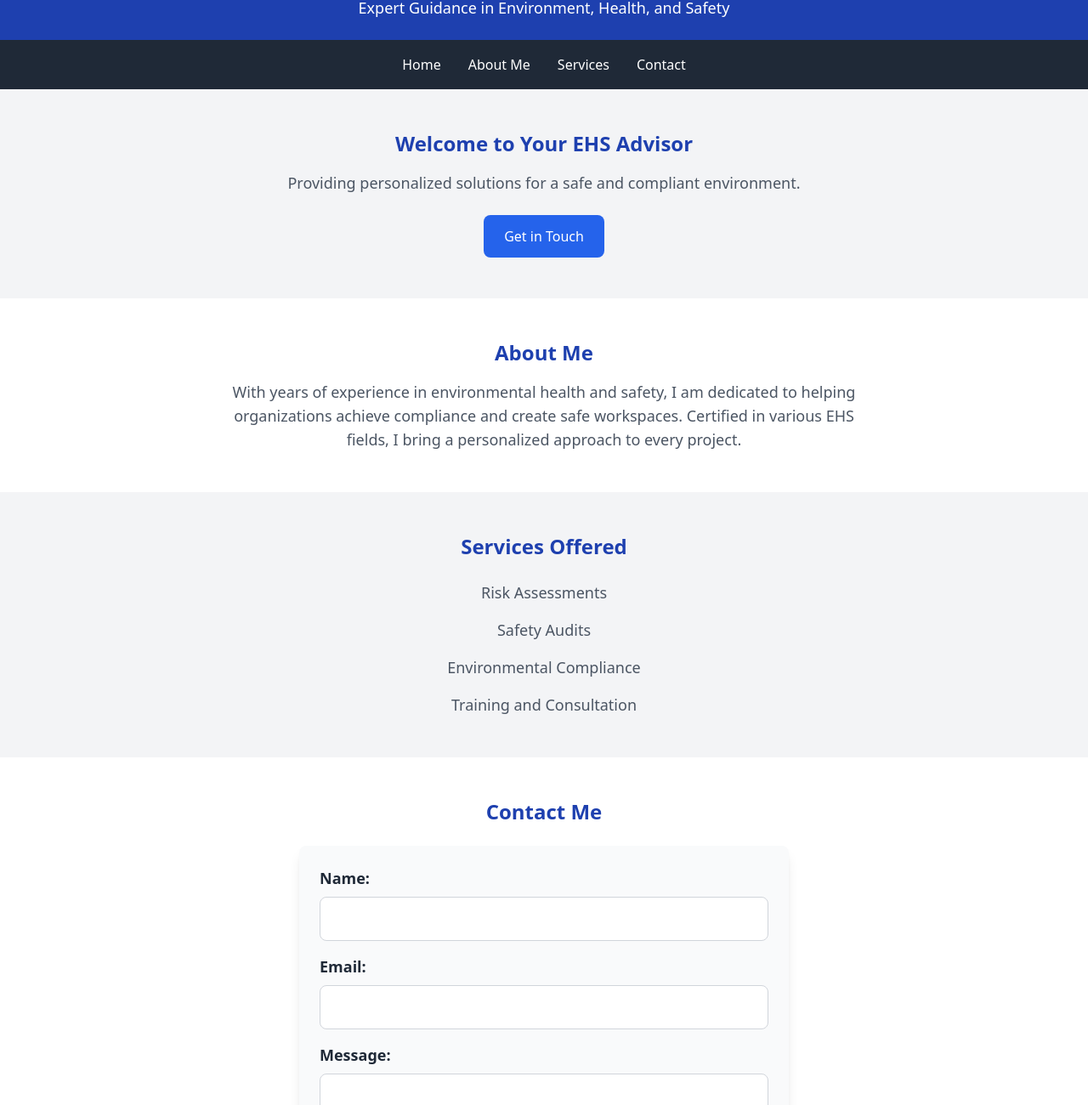
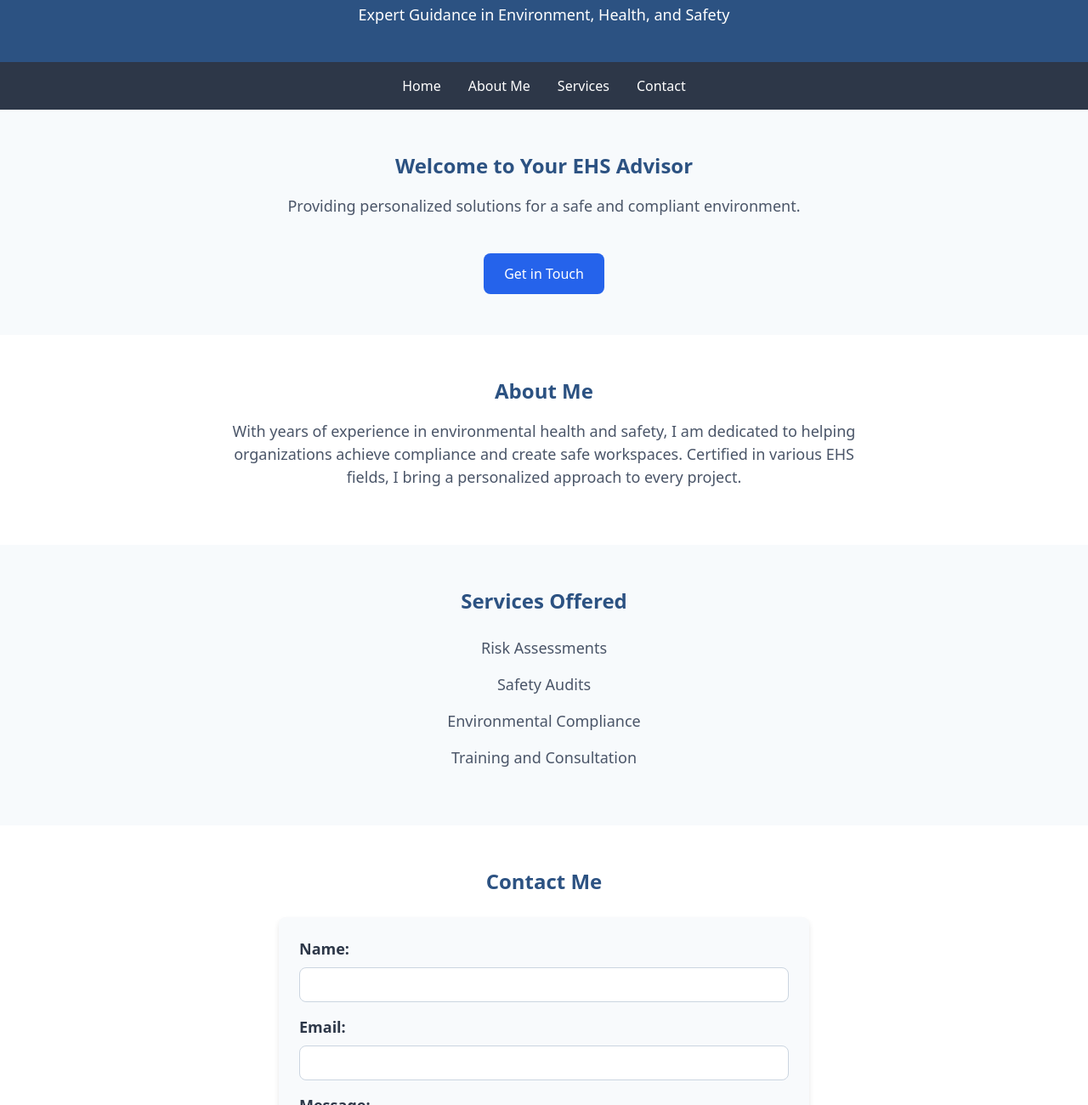
Before and after one commit to mufafa9/Ehs-advisor, a plain HTML site: page index.html in a window 1280 px wide. Shown: the part 73-1373 px from the top of the page at 85% size. Drawn offline with nearby package versions, Linux system fonts and the light colour scheme.

Commit message:
made some changes and uploaded some files

```diff
--- a/index.html
+++ b/index.html
@@ -4,44 +4,214 @@
     <meta charset="UTF-8">
     <meta name="viewport" content="width=device-width, initial-scale=1.0">
     <title>Your EHS Advisor</title>
-    <!-- Include Tailwind CSS from a CDN -->
-    <script src="https://cdn.tailwindcss.com"></script>
+    <style>
+        /* General Styles */
+        body {
+            margin: 0;
+            padding: 0;
+            font-family: system-ui, -apple-system, sans-serif;
+            line-height: 1.5;
+            color: #2d3748;
+            background-color: #f7fafc;
+        }
+
+        /* Header Styles */
+        header {
+            background-color: #2c5282;
+            color: white;
+            padding: 1.5rem 0;
+            text-align: center;
+        }
+
+        header h1 {
+            font-size: 1.875rem;
+            font-weight: 600;
+            margin: 0;
+        }
+
+        header p {
+            font-size: 1.125rem;
+            margin-top: 0.5rem;
+        }
+
+        /* Navigation Styles */
+        nav {
+            background-color: #2d3748;
+            color: white;
+            padding: 1rem 0;
+        }
+
+        nav ul {
+            list-style: none;
+            padding: 0;
+            margin: 0;
+            display: flex;
+            justify-content: center;
+            gap: 2rem;
+        }
+
+        nav a {
+            color: white;
+            text-decoration: none;
+        }
+
+        nav a:hover {
+            color: #fbbf24;
+        }
+
+        /* Section Styles */
+        section {
+            padding: 3rem 0;
+            text-align: center;
+        }
+
+        section h2 {
+            font-size: 1.5rem;
+            font-weight: 600;
+            color: #2c5282;
+            margin: 0;
+        }
+
+        section p {
+            margin-top: 1rem;
+            font-size: 1.125rem;
+            color: #4a5568;
+        }
+
+        /* Home Section */
+        #home a {
+            display: inline-block;
+            margin-top: 1.5rem;
+            background-color: #2563eb;
+            color: white;
+            padding: 0.75rem 1.5rem;
+            border-radius: 0.5rem;
+            text-decoration: none;
+        }
+
+        #home a:hover {
+            background-color: #1d4ed8;
+        }
+
+        /* About Section */
+        #about {
+            background-color: white;
+        }
+
+        #about p {
+            max-width: 48rem;
+            margin-left: auto;
+            margin-right: auto;
+        }
+
+        /* Services Section */
+        #services ul {
+            margin-top: 1.5rem;
+            list-style: none;
+            padding: 0;
+            font-size: 1.125rem;
+            color: #4a5568;
+        }
+
+        #services li {
+            margin: 1rem 0;
+        }
+
+        /* Contact Section */
+        #contact {
+            background-color: white;
+        }
+
+        form {
+            margin-top: 1.5rem;
+            max-width: 36rem;
+            margin-left: auto;
+            margin-right: auto;
+            background-color: #f8fafc;
+            padding: 1.5rem;
+            border-radius: 0.5rem;
+            box-shadow: 0 4px 6px rgba(0, 0, 0, 0.1);
+        }
+
+        label {
+            display: block;
+            text-align: left;
+            font-size: 1.125rem;
+            font-weight: 600;
+        }
+
+        input, textarea {
+            width: 100%;
+            padding: 0.75rem;
+            margin-top: 0.5rem;
+            margin-bottom: 1rem;
+            border: 1px solid #cbd5e0;
+            border-radius: 0.5rem;
+            box-sizing: border-box;
+        }
+
+        button {
+            width: 100%;
+            margin-top: 1.5rem;
+            background-color: #2563eb;
+            color: white;
+            padding: 0.75rem;
+            border: none;
+            border-radius: 0.5rem;
+            cursor: pointer;
+        }
+
+        button:hover {
+            background-color: #1d4ed8;
+        }
+
+        /* Footer Styles */
+        footer {
+            background-color: #2c5282;
+            color: white;
+            text-align: center;
+            padding: 1rem 0;
+        }
+
+        footer p {
+            margin: 0;
+        }
+    </style>
 </head>
-<body class="bg-gray-100 font-sans leading-relaxed text-gray-800">
-
+<body>
     <!-- Header Section -->
-    <header class="bg-blue-800 text-white py-6 text-center">
-        <h1 class="text-3xl font-semibold">Your EHS Advisor</h1>
-        <p class="text-lg mt-2">Expert Guidance in Environment, Health, and Safety</p>
+    <header>
+        <h1>Your EHS Advisor</h1>
+        <p>Expert Guidance in Environment, Health, and Safety</p>
     </header>
 
     <!-- Navigation Section -->
-    <nav class="bg-gray-800 text-white py-4">
-        <ul class="flex justify-center space-x-8">
-            <li><a href="#home" class="hover:text-yellow-400">Home</a></li>
-            <li><a href="#about" class="hover:text-yellow-400">About Me</a></li>
-            <li><a href="#services" class="hover:text-yellow-400">Services</a></li>
-            <li><a href="#contact" class="hover:text-yellow-400">Contact</a></li>
+    <nav>
+        <ul>
+            <li><a href="#home">Home</a></li>
+            <li><a href="#about">About Me</a></li>
+            <li><a href="#services">Services</a></li>
+            <li><a href="#contact">Contact</a></li>
         </ul>
     </nav>
 
     <!-- Home Section -->
-    <section id="home" class="py-12 text-center">
-        <h2 class="text-2xl font-semibold text-blue-800">Welcome to Your EHS Advisor</h2>
-        <p class="mt-4 text-lg text-gray-600">Providing personalized solutions for a safe and compliant environment.</p>
-        <a href="#contact" class="mt-6 inline-block bg-blue-600 text-white px-6 py-3 rounded-lg hover:bg-blue-700">Get in Touch</a>
+    <section id="home">
+        <h2>Welcome to Your EHS Advisor</h2>
+        <p>Providing personalized solutions for a safe and compliant environment.</p>
+        <a href="#contact">Get in Touch</a>
     </section>
 
     <!-- About Me Section -->
-    <section id="about" class="py-12 bg-white text-center">
-        <h2 class="text-2xl font-semibold text-blue-800">About Me</h2>
-        <p class="mt-4 text-lg text-gray-600 max-w-3xl mx-auto">With years of experience in environmental health and safety, I am dedicated to helping organizations achieve compliance and create safe workspaces. Certified in various EHS fields, I bring a personalized approach to every project.</p>
+    <section id="about">
+        <h2>About Me</h2>
+        <p>With years of experience in environmental health and safety, I am dedicated to helping organizations achieve compliance and create safe workspaces. Certified in various EHS fields, I bring a personalized approach to every project.</p>
     </section>
 
     <!-- Services Section -->
-    <section id="services" class="py-12 text-center">
-        <h2 class="text-2xl font-semibold text-blue-800">Services Offered</h2>
-        <ul class="mt-6 space-y-4 text-lg text-gray-600">
+    <section id="services">
+        <h2>Services Offered</h2>
+        <ul>
             <li>Risk Assessments</li>
             <li>Safety Audits</li>
             <li>Environmental Compliance</li>
@@ -50,26 +220,25 @@
     </section>
 
     <!-- Contact Section -->
-    <section id="contact" class="py-12 bg-white text-center">
-        <h2 class="text-2xl font-semibold text-blue-800">Contact Me</h2>
-        <form class="mt-6 max-w-xl mx-auto bg-gray-50 p-6 rounded-lg shadow-lg">
-            <label for="name" class="block text-left text-lg font-semibold">Name:</label>
-            <input type="text" id="name" name="name" required class="w-full p-3 mt-2 border border-gray-300 rounded-lg">
+    <section id="contact">
+        <h2>Contact Me</h2>
+        <form>
+            <label for="name">Name:</label>
+            <input type="text" id="name" name="name" required>
 
-            <label for="email" class="block text-left text-lg font-semibold mt-4">Email:</label>
-            <input type="email" id="email" name="email" required class="w-full p-3 mt-2 border border-gray-300 rounded-lg">
+            <label for="email">Email:</label>
+            <input type="email" id="email" name="email" required>
 
-            <label for="message" class="block text-left text-lg font-semibold mt-4">Message:</label>
-            <textarea id="message" name="message" rows="4" required class="w-full p-3 mt-2 border border-gray-300 rounded-lg"></textarea>
+            <label for="message">Message:</label>
+            <textarea id="message" name="message" rows="4" required></textarea>
 
-            <button type="submit" class="w-full mt-6 bg-blue-600 text-white py-3 rounded-lg hover:bg-blue-700">Send Message</button>
+            <button type="submit">Send Message</button>
         </form>
     </section>
 
     <!-- Footer Section -->
-    <footer class="bg-blue-800 text-white text-center py-4">
+    <footer>
         <p>&copy; 2024 Your EHS Advisor. All rights reserved.</p>
     </footer>
-
 </body>
 </html>
```
Also changed, not shown: about.html (added), contact.html (added), services.html (added).
